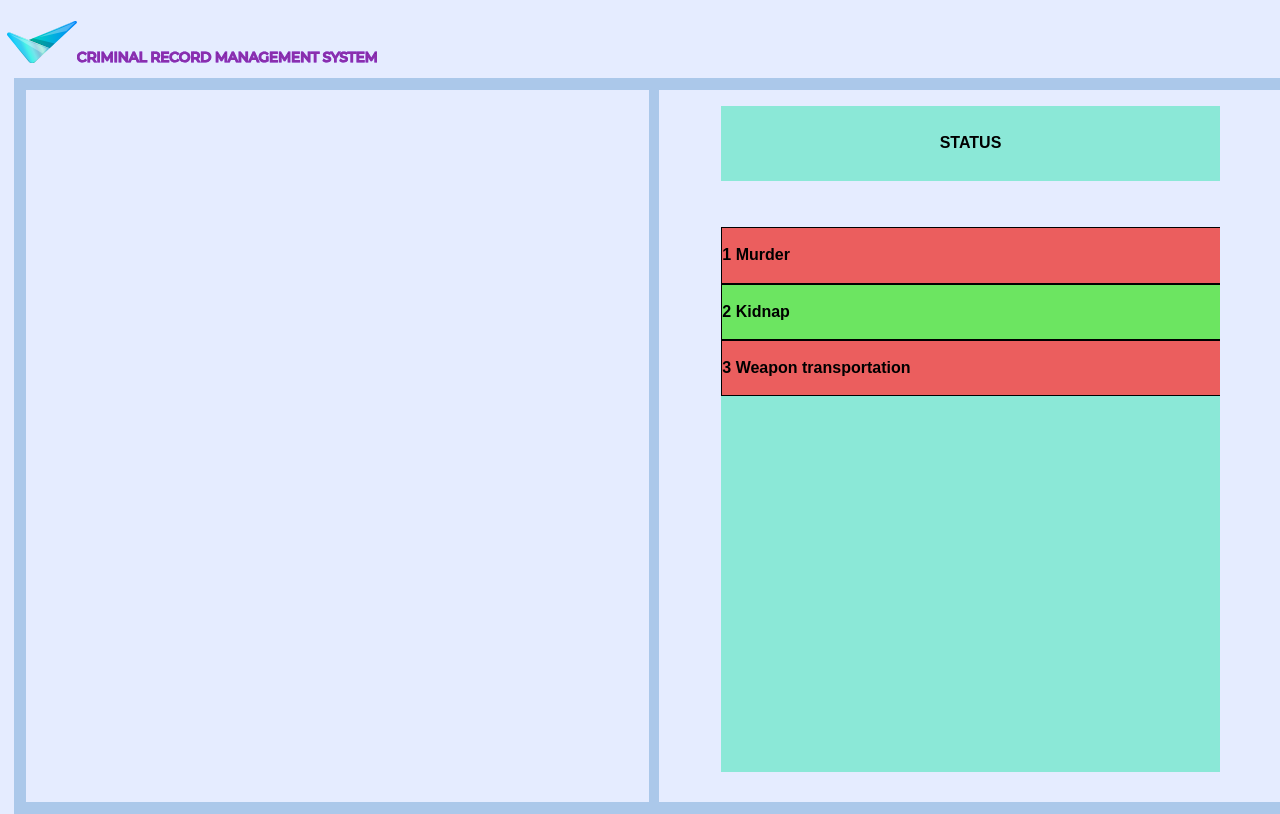
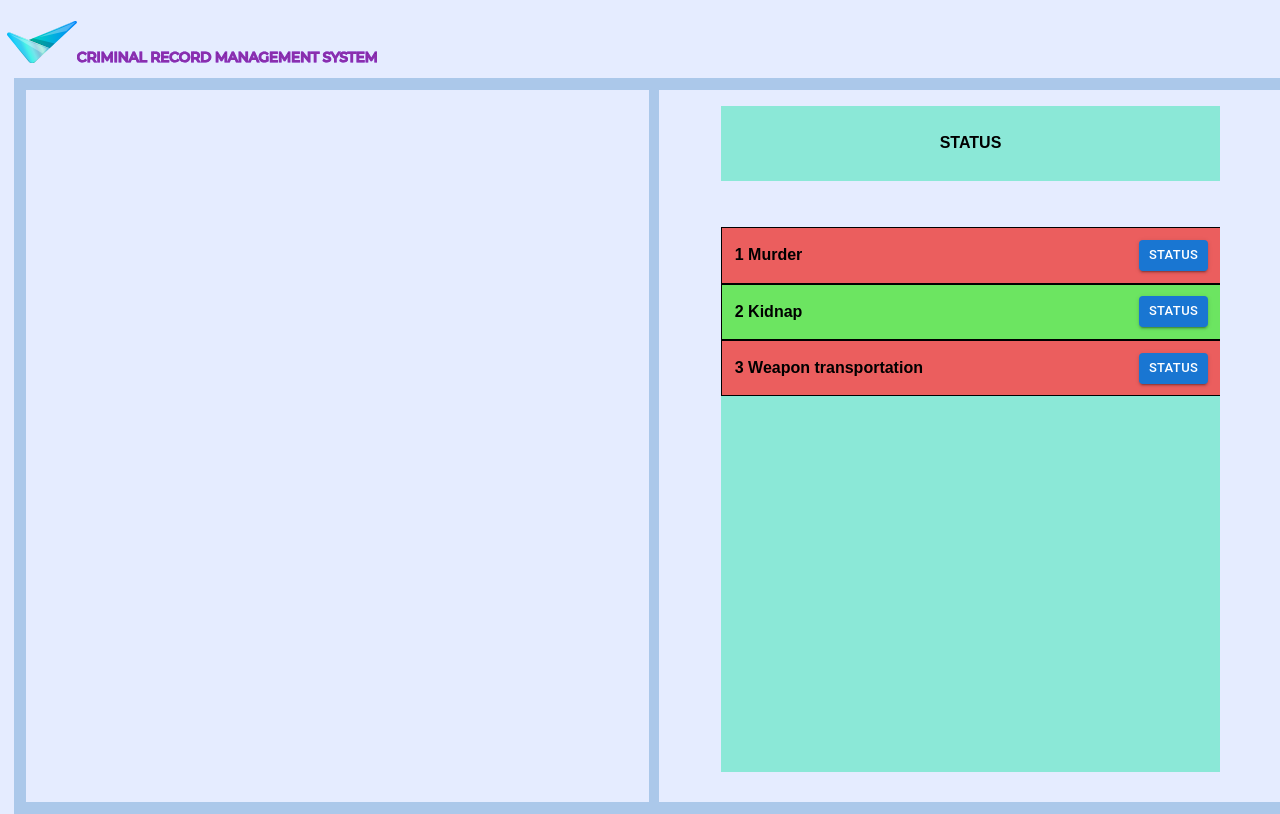
Before and after one commit to demelcjohn/criminal-record-management, a Next.js app: page /citizen/1 in a window 1280 px wide. Built offline with nearby package versions, Linux system fonts and the light colour scheme; data requests are answered from the project's data file.

Commit message:
added formatting

```diff
--- a/src/components/casebox.tsx
+++ b/src/components/casebox.tsx
@@ -1,6 +1,6 @@
 // import Demo from "./demo";
 
-import { Box } from "@mui/material";
+import { Box, Button } from "@mui/material";
 import { useEffect, useState } from "react";
 export default function CaseBox({ id, description, status }: any) {
   const [color, setColor] = useState("blue");
@@ -22,10 +22,20 @@ export default function CaseBox({ id, description, status }: any) {
       <Box
         sx={{ bgcolor: color, width: "100%", height: "100%" }}
         display="flex"
-        justifyContent="left"
+        justifyContent="center"
         alignItems="center"
       >
-        {id} {description}
+        <Box
+          sx={{ bgcolor: color, width: "95%", height: "100%" }}
+          display="flex"
+          justifyContent="space-between"
+          alignItems="center"
+        >
+          {id} {description}
+          <Button variant="contained" size="small">
+            Status
+          </Button>
+        </Box>
       </Box>
     </Box>
   );
```
